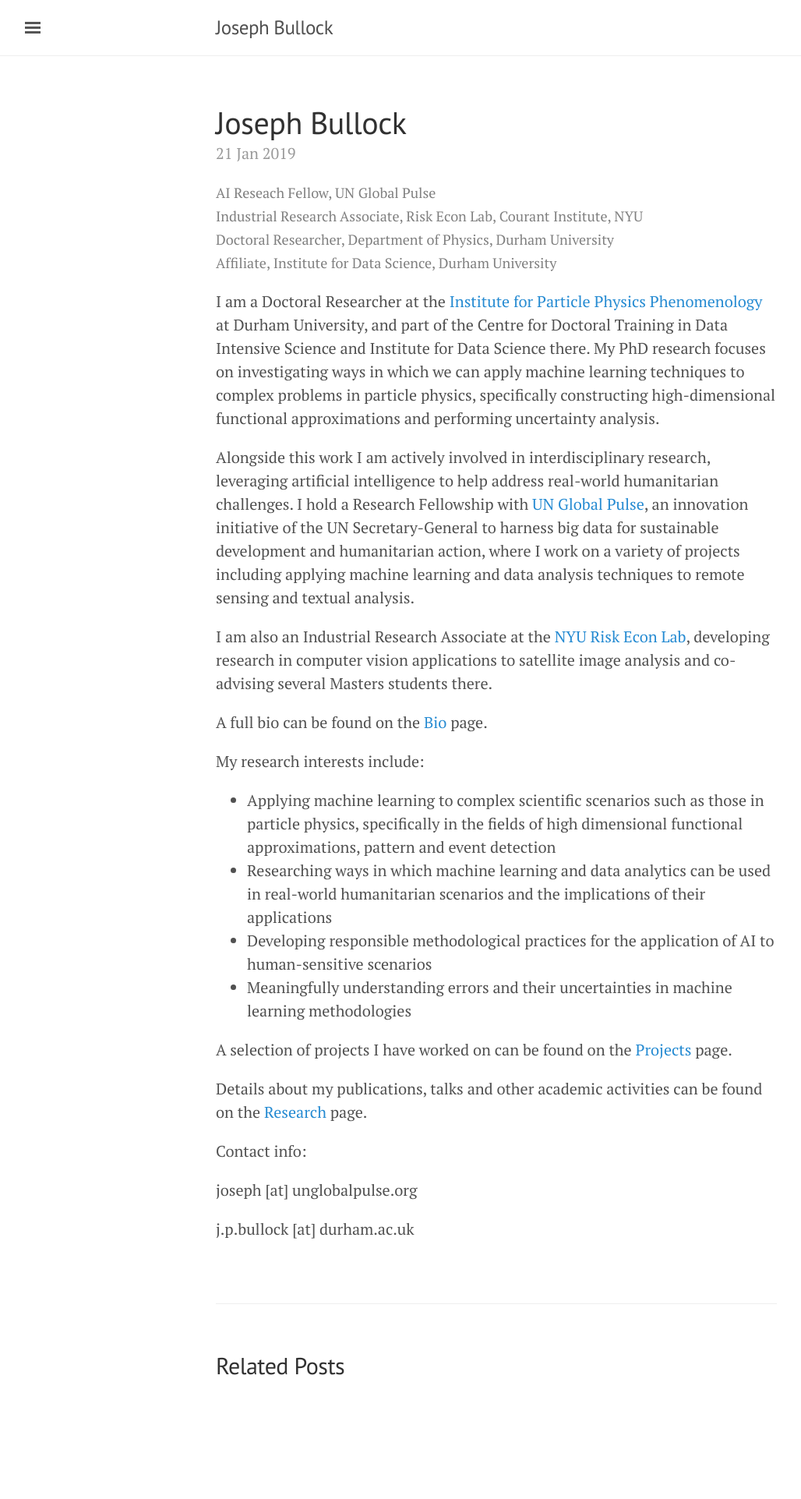
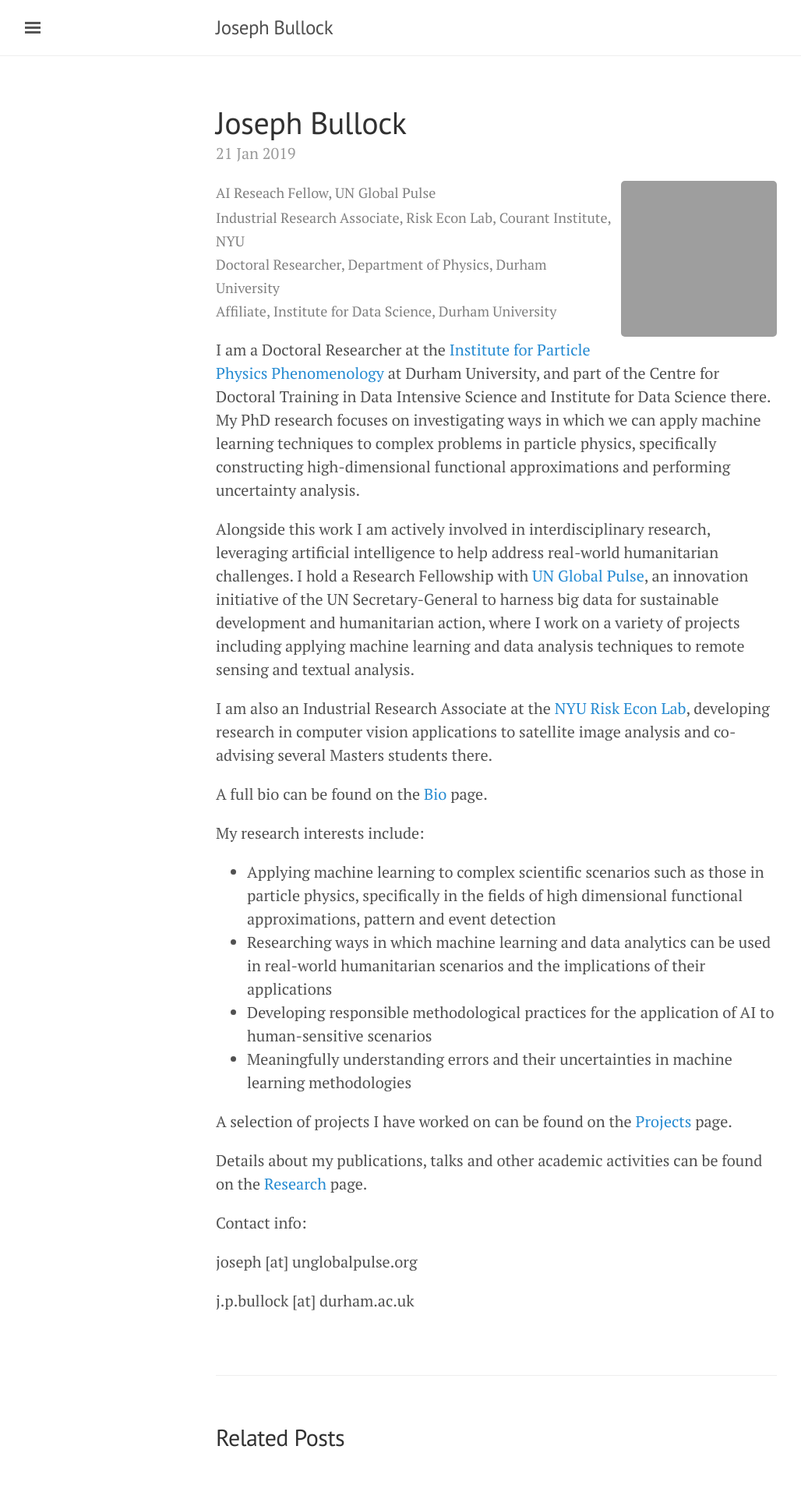
Before and after one commit to JosephPB/josephpb.github.io, a Jekyll site: the page built from _posts/2019-01-21-introducing-UNGA.md, in a window 1280 px wide. Shown: the whole page at 78% size, without its empty margins (3-1031 px from the left). Built offline with Jekyll 4.4.1, drawn with Linux system fonts in a browser that asks for light colours; before the commit the page ends 1831 px from its top, so only the background shows below that.

Commit message:
adding profile picture

```diff
--- a/_posts/2019-01-21-introducing-UNGA.md
+++ b/_posts/2019-01-21-introducing-UNGA.md
@@ -2,7 +2,8 @@
 layout: post
 title: Joseph Bullock
 ---
-
+<kbd><img style="float: right; margin-left: 10px;" width="200"
+height="200" src="https://josephpb.github.io/images/J\ Bullock.jpg"></kbd>
 <span style="color:grey;font-size: 0.9em">
 AI Reseach Fellow, UN Global Pulse<br/>
 Industrial Research Associate, Risk Econ Lab, Courant Institute, NYU<br/>
```
